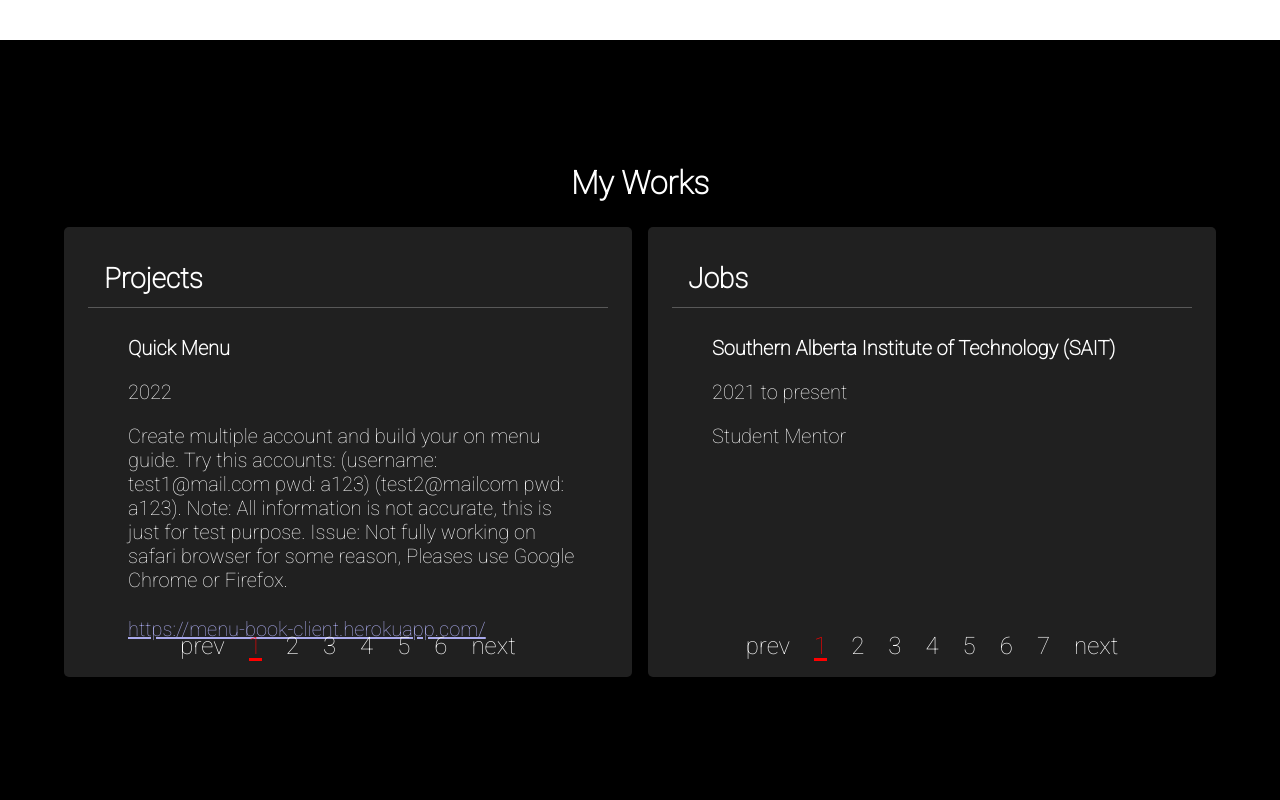
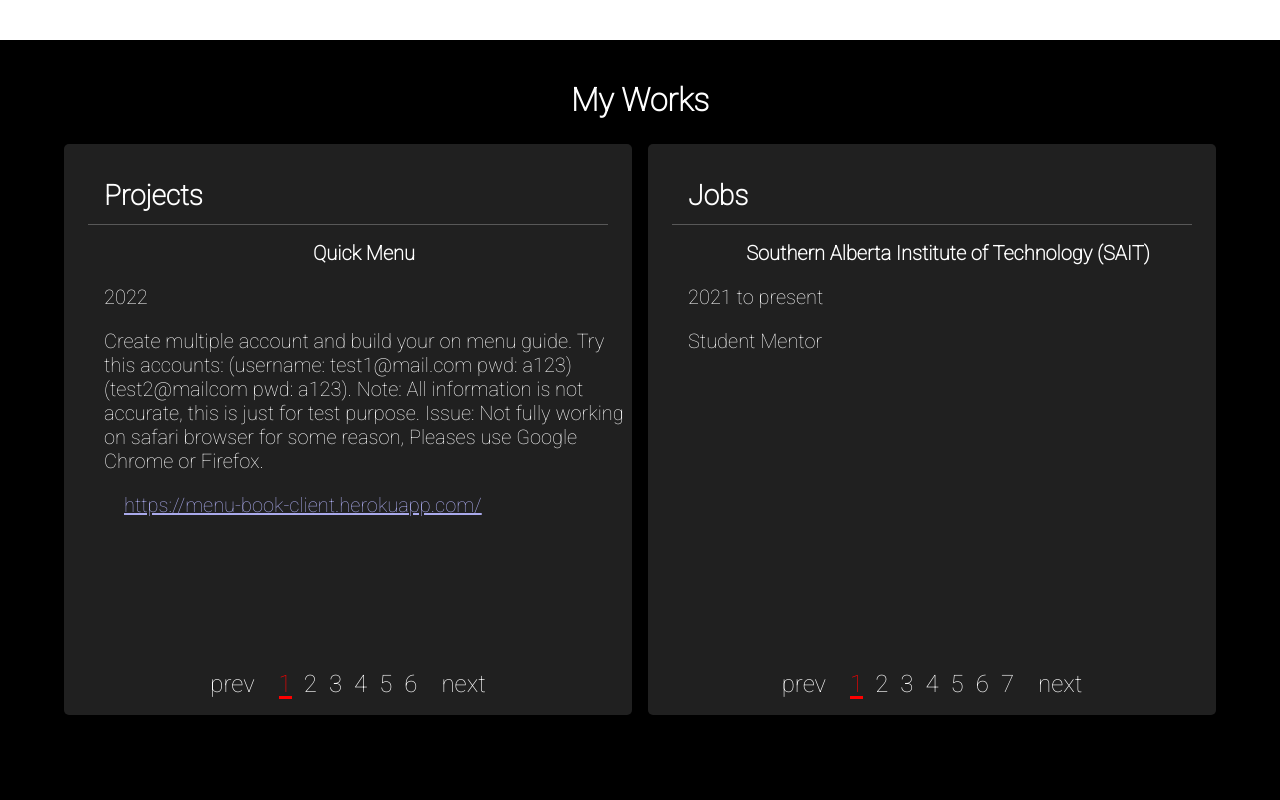
Before and after one commit to nozky/norvillie, a React (Create React App) app: page / in a window 1280 px wide. Shown: the part 1560-2360 px from the top of the page. Built offline with nearby package versions, Linux system fonts and the light colour scheme.

Commit message:
clean up

```diff
--- a/src/css/App.css
+++ b/src/css/App.css
@@ -5,7 +5,7 @@ body, .app{
 }
 
 .section{
-  min-height: 100%;
+  min-height: 100vh;
 }
 
 .section-bg:nth-child(even){
--- a/src/css/works.css
+++ b/src/css/works.css
@@ -19,6 +19,7 @@
   padding: 1rem;
   margin: 1rem;
   width: 100%;
+  min-height: 100vh;
   gap: 1em;
 }
 
@@ -31,7 +32,7 @@
   padding: 1em;
   border-radius: 5px;
   width: 100%;
-  min-height: 450px;
+  height: min-content;
   overflow: hidden;
   font-size: clamp(1.2rem, 2vw, 1.5rem);
 }
@@ -43,10 +44,8 @@
 
 .work-item .item-list{
   position: relative;
-  height: 100%;
+  min-height: 450px;
   width: 100%;
-  display: flex;
-  align-items: center;
   padding: 1rem;
 }
 
@@ -54,19 +53,24 @@
   position: absolute;
   top: 0;
   right: o;
+  bottom: 0;
   opacity: 0;
   transition-duration: var(--default-transition-duration);
 }
 
 .item-list .item.active {
+  display: flex;
+  flex-direction: column;
+  justify-items: center;
+  width: 100%;
   transition-delay: 800ms;
   opacity: 1;
-  padding: 0.5em 1em;
   z-index: 100;
 }
 
 .works-wrapper .item-list .item h3{
   font-size: smaller;
+  text-align: center;
 }
 
 .works-wrapper .item-list .item p{
@@ -79,7 +83,7 @@
   font-size: smaller;
 }
 
-.works-wrapper .work-item .btn-nav{
+.works-wrapper .btn-nav{
   position:absolute;
   bottom: 0;
   left: 0;
@@ -94,7 +98,7 @@
 
 .works-wrapper .work-item .btn-nav .btn-nav-dot{
   display: flex;
-  gap: 1em;
+  gap: 0.5em;
 }
 
 .works-wrapper .work-item .btn-nav .btn-nav-dot .dot-active{
@@ -104,6 +108,11 @@
 
 
 @media screen and (min-width: 900px) {
+
+  .works-wrapper .work-item {
+    height: min-content;
+  }
+
   .works{
     padding: 3em;
   }
```
